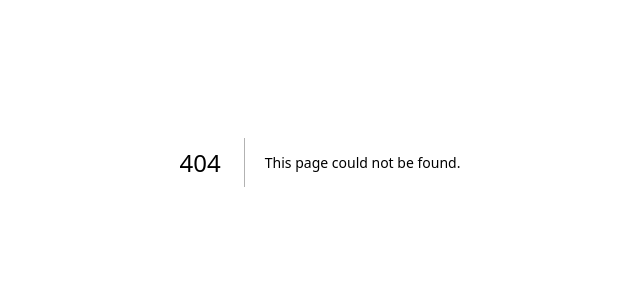
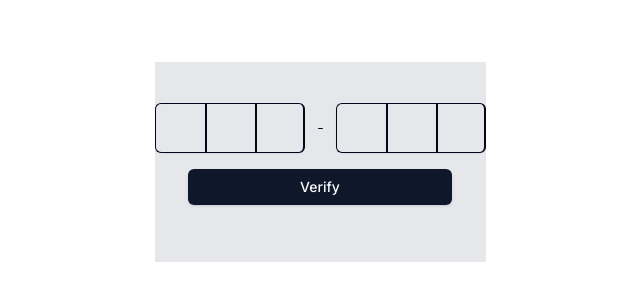
Before and after one commit to mr-zlaam/authentication-system, a Next.js app in the folder frontend/: page /auth/verify-user in a window 1280 px wide. Before the commit this address had no page. Shown: the part 238-538 px from the top of the page, without its empty margins (320-960 px from the left). Built offline with nearby package versions, Linux system fonts and the light colour scheme.

Commit message:
Add OTP input component and verification page for user authentication

```diff
--- /dev/null
+++ b/frontend/src/app/auth/verify-user/components/OTPinput.tsx
@@ -0,0 +1,46 @@
+import { Button } from "@/components/ui/button";
+import {
+  InputOTP,
+  InputOTPGroup,
+  InputOTPSeparator,
+  InputOTPSlot,
+} from "@/components/ui/input-otp";
+
+export function OTPinput() {
+  return (
+    <div className="bg-gray-200 h-[200px] flex items-center justify-center flex-col">
+      <InputOTP maxLength={6} autoComplete="one-time-code" className="">
+        <InputOTPGroup>
+          <InputOTPSlot
+            index={0}
+            className=" border-[2px] border-foreground border-r-0 h-[50px] w-[50px]"
+          />
+          <InputOTPSlot
+            index={1}
+            className=" border-[2px] border-foreground border-r-0 h-[50px] w-[50px]"
+          />
+          <InputOTPSlot
+            index={2}
+            className=" border-[2px] border-foreground border-r-1 h-[50px] w-[50px]"
+          />
+        </InputOTPGroup>
+        <InputOTPSeparator />
+        <InputOTPGroup>
+          <InputOTPSlot
+            index={3}
+            className=" border-[2px] border-foreground border-r-0 h-[50px] w-[50px]"
+          />
+          <InputOTPSlot
+            index={4}
+            className=" border-[2px] border-foreground border-r-0 h-[50px] w-[50px]"
+          />
+          <InputOTPSlot
+            index={5}
+            className=" border-[2px] border-foreground border-r-1 h-[50px] w-[50px]"
+          />
+        </InputOTPGroup>
+      </InputOTP>
+      <Button className="w-[80%] my-4">Verify</Button>
+    </div>
+  );
+}
--- /dev/null
+++ b/frontend/src/app/auth/verify-user/page.tsx
@@ -0,0 +1,14 @@
+import {} from "react";
+import { OTPinput } from "./components/OTPinput";
+
+function VerifyUsesPage() {
+  return (
+    <>
+      <section className="h-screen flex justify-center items-center ">
+        <OTPinput />
+      </section>
+    </>
+  );
+}
+
+export default VerifyUsesPage;
```
